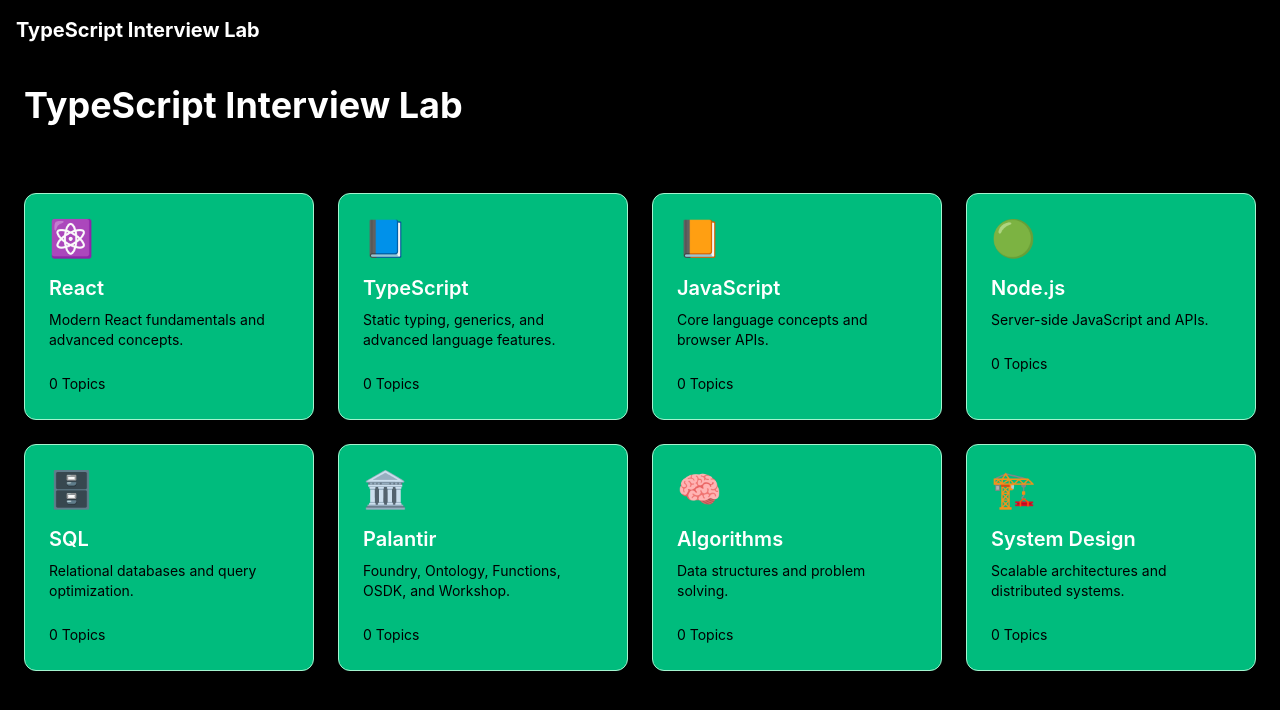
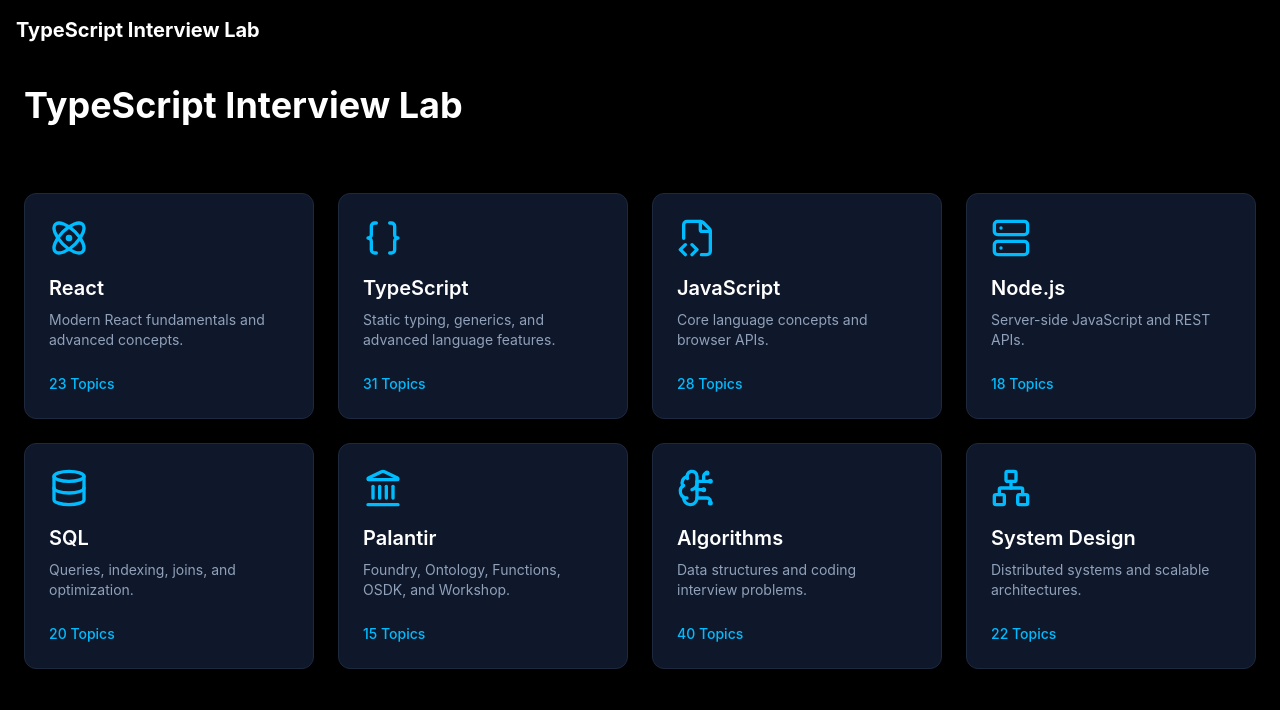
Before and after one commit to Aluxian2130/typescript-interview-lab, a React (Vite) app: page / in a window 1280 px wide. Shown: the top 710 px of the page. Built offline with nearby package versions, Linux system fonts and the light colour scheme.

Commit message:
Implementing LucideReact Icons

```diff
--- a/src/components/ui/Card/Card.tsx
+++ b/src/components/ui/Card/Card.tsx
@@ -1,22 +1,27 @@
-import type { ReactNode } from "react";
+import clsx from "clsx";
 
 interface CardProps {
-  children: ReactNode;
+  children: React.ReactNode;
   className?: string;
+  variant?: "default" | "interactive";
 }
 
-export default function Card({ children, className = "" }: CardProps) {
+export default function Card({
+  children,
+  className,
+  variant = "default",
+}: CardProps) {
   return (
     <div
-      className={`
-        rounded-xl
-        border
-        border-emerald-200
-        bg-emerald-500
-        p-6
-        shadow-lg
-        ${className}
-      `}
+      className={clsx(
+        "rounded-xl border bg-slate-900 p-6 shadow-lg",
+        {
+          "border-slate-800": variant === "default",
+          "cursor-pointer border-slate-800 transition-all hover:-translate-y-1 hover:border-sky-500 hover:shadow-xl":
+            variant === "interactive",
+        },
+        className,
+      )}
     >
       {children}
     </div>
--- a/src/components/ui/Card/common/CategoryCard.tsx
+++ b/src/components/ui/Card/common/CategoryCard.tsx
@@ -7,30 +7,19 @@ interface CategoryCardProps {
 }
 
 export default function CategoryCard({ category, onClick }: CategoryCardProps) {
+  const Icon = category.icon;
+
   return (
-    <Card
-      className="
-        cursor-pointer
-        transition-all
-        duration-I
-        hover:border-emerald-700
-        hover:-translate-y-1
-        hover:shadow-xl
-      "
-    >
-      <button
-        type="button"
-        className="w-full text-left bg-transparent border-none p-0 text-inherit"
-        onClick={() => onClick?.(category.id)}
-      >
-        <div className="mb-4 text-4xl">{category.icon}</div>
+    <Card variant="interactive">
+      <Icon className="mb-4 h-10 w-10 text-sky-400" />
 
-        <h2 className="text-xl font-semibold">{category.title}</h2>
+      <h2 className="text-xl font-semibold">{category.title}</h2>
 
-        <p className="mt-2 text-sm text-black">{category.description}</p>
+      <p className="mt-2 text-sm text-slate-400">{category.description}</p>
 
-        <p className="mt-6 text-sm text-black">{category.topicCount} Topics</p>
-      </button>
+      <p className="mt-6 text-sm font-medium text-sky-400">
+        {category.topicCount} Topics
+      </p>
     </Card>
   );
 }
--- a/src/shared/data/categories.ts
+++ b/src/shared/data/categories.ts
@@ -1,60 +1,71 @@
 import type { Category } from "@/shared/types/Category";
+
+import {
+  Atom,
+  Braces,
+  FileCode2,
+  Server,
+  Database,
+  Landmark,
+  BrainCircuit,
+  Network,
+} from "lucide-react";
 
 export const categories: Category[] = [
   {
     id: "react",
     title: "React",
     description: "Modern React fundamentals and advanced concepts.",
-    icon: "⚛️",
-    topicCount: 0,
+    icon: Atom,
+    topicCount: 23,
   },
   {
     id: "typescript",
     title: "TypeScript",
     description: "Static typing, generics, and advanced language features.",
-    icon: "📘",
-    topicCount: 0,
+    icon: Braces,
+    topicCount: 31,
   },
   {
     id: "javascript",
     title: "JavaScript",
     description: "Core language concepts and browser APIs.",
-    icon: "📙",
-    topicCount: 0,
+    icon: FileCode2,
+    topicCount: 28,
   },
   {
     id: "node",
     title: "Node.js",
-    description: "Server-side JavaScript and APIs.",
-    icon: "🟢",
-    topicCount: 0,
+    description: "Server-side JavaScript and REST APIs.",
+    icon: Server,
+    topicCount: 18,
   },
   {
     id: "sql",
     title: "SQL",
-    description: "Relational databases and query optimization.",
-    icon: "🗄️",
-    topicCount: 0,
+    description: "Queries, indexing, joins, and optimization.",
+    icon: Database,
+    topicCount: 20,
   },
   {
     id: "palantir",
     title: "Palantir",
     description: "Foundry, Ontology, Functions, OSDK, and Workshop.",
-    icon: "🏛️",
-    topicCount: 0,
+    icon: Landmark,
+    topicCount: 15,
   },
   {
     id: "algorithms",
     title: "Algorithms",
-    description: "Data structures and problem solving.",
-    icon: "🧠",
-    topicCount: 0,
+    description: "Data structures and coding interview problems.",
+    icon: BrainCircuit,
+    topicCount: 40,
   },
   {
     id: "system-design",
     title: "System Design",
-    description: "Scalable architectures and distributed systems.",
-    icon: "🏗️",
-    topicCount: 0,
+    description: "Distributed systems and scalable architectures.",
+    icon: Network,
+    topicCount: 22,
   },
 ];
--- a/src/shared/types/Category.ts
+++ b/src/shared/types/Category.ts
@@ -1,7 +1,9 @@
+import type { LucideIcon } from "lucide-react";
+
 export interface Category {
   id: string;
   title: string;
   description: string;
-  icon: string;
+  icon: LucideIcon;
   topicCount: number;
 }
```
